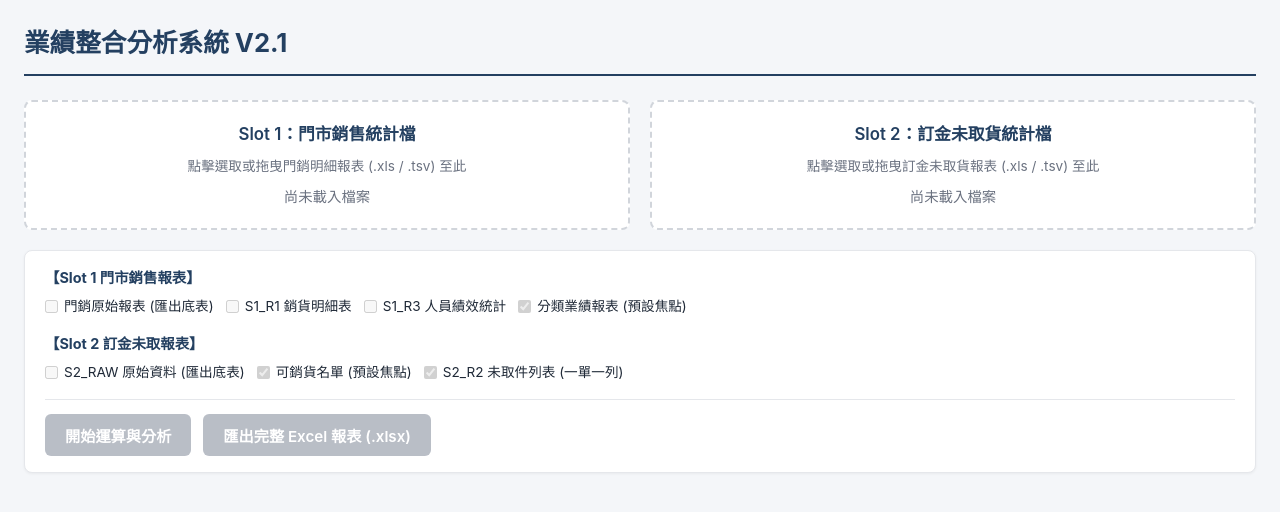
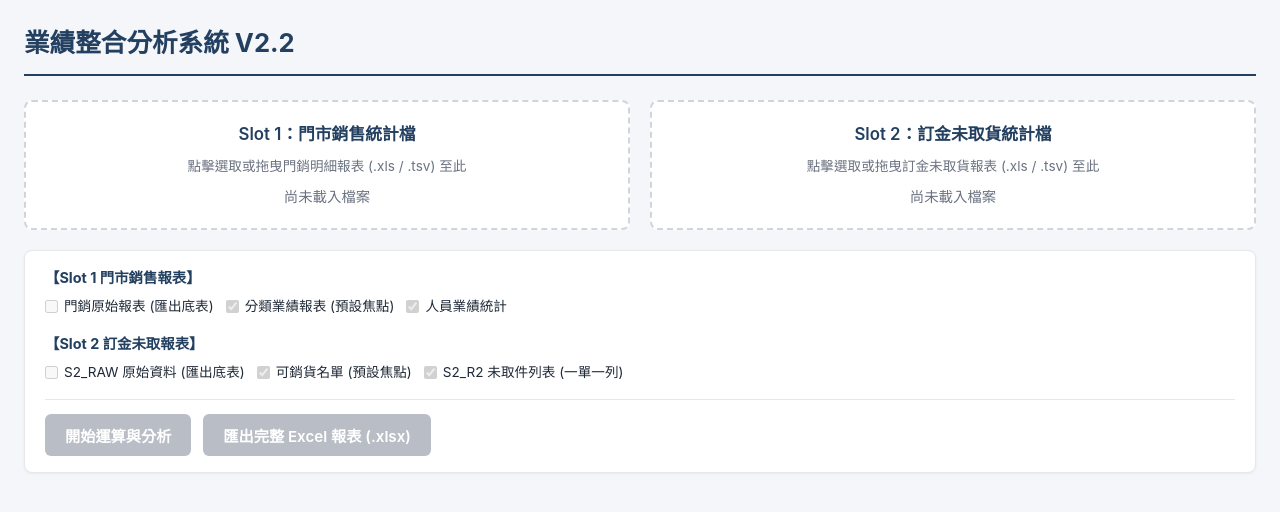
Before and after one commit to chnsj0092-netizen/0092-sales-system, a plain HTML site: page index.html in a window 1280 px wide. Drawn offline with Linux system fonts and the light colour scheme.

Commit message:
Add files via upload

```diff
--- a/index.html
+++ b/index.html
@@ -3,7 +3,7 @@
 <head>
   <meta charset="UTF-8">
   <meta name="viewport" content="width=device-width, initial-scale=1.0">
-  <title>業績整合分析系統 V2.1</title>
+  <title>業績整合分析系統 V2.2</title>
   <link rel="stylesheet" href="css/styles.css">
   <!-- 引入 SheetJS 函式庫用於產生多分頁 Excel 檔案 -->
   <script src="https://cdn.jsdelivr.net/npm/xlsx@0.18.5/dist/xlsx.full.min.js"></script>
@@ -12,7 +12,7 @@
 
   <div class="container">
     <header>
-      <h1>業績整合分析系統 V2.1</h1>
+      <h1>業績整合分析系統 V2.2</h1>
     </header>
 
     <!-- 來源檔案插槽區 -->
@@ -40,9 +40,8 @@
         <div class="group-label">【Slot 1 門市銷售報表】</div>
         <div class="checkboxes" id="s1CheckGroup">
           <label><input type="checkbox" class="chk-s1" value="S1_RAW" disabled> 門銷原始報表 (匯出底表)</label>
-          <label><input type="checkbox" class="chk-s1" value="S1_R1" disabled> S1_R1 銷貨明細表</label>
-          <label><input type="checkbox" class="chk-s1" value="S1_R3" disabled> S1_R3 人員績效統計</label>
           <label><input type="checkbox" class="chk-s1" value="S1_R6" disabled checked> 分類業績報表 (預設焦點)</label>
+          <label><input type="checkbox" class="chk-s1" value="S1_STAFF" disabled checked> 人員業績統計</label>
         </div>
       </div>
 
```
